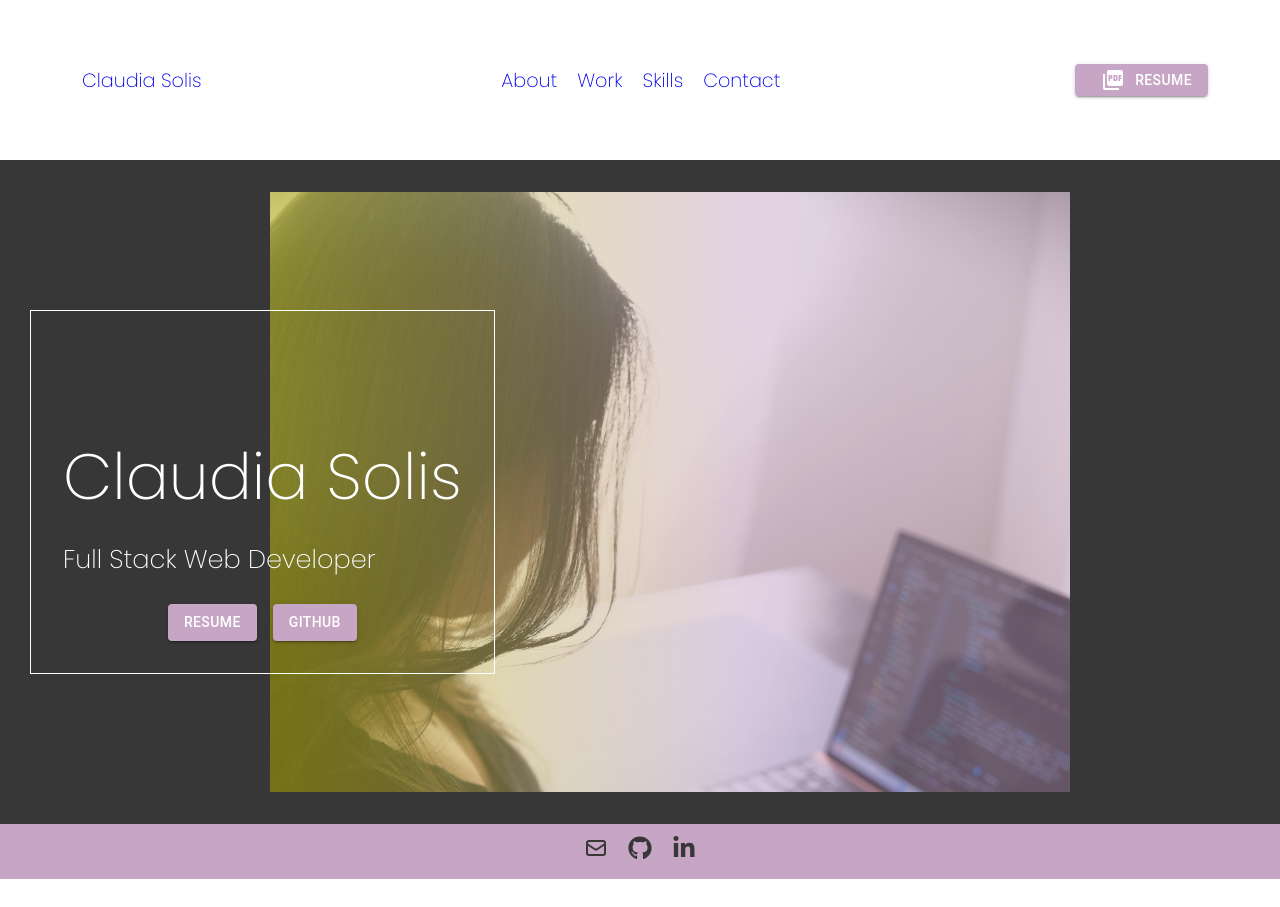
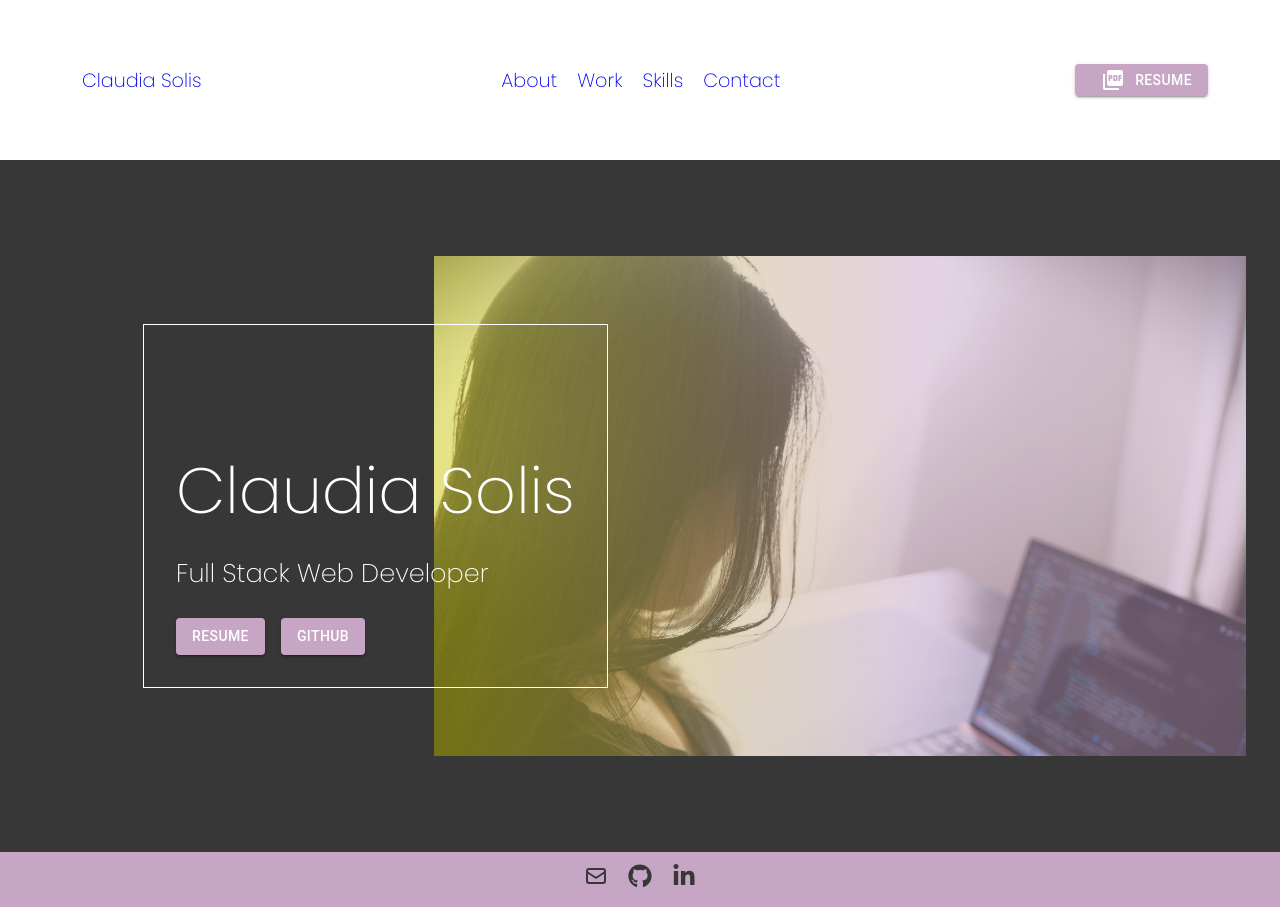
Before and after one commit to cjsolis12/claudia-solis, a React (Vite) app: page / in a window 1280 px wide. Before the commit the page ends 879 px from the top, so only its background shows below. Built offline with nearby package versions, Linux system fonts and the light colour scheme.

Commit message:
fixed position for hero image

```diff
--- a/src/index.css
+++ b/src/index.css
@@ -39,15 +39,19 @@ a {
   position: relative;
   background-color: #373737;
   z-index: 0;
+  width: 100vw;
+  display: flex;
+  justify-content: center;
+  align-items: center;
 }
 
 .hero-container {
+  height: 500px;
+  position: relative;
+  padding: 6rem;
   display: flex;
   justify-content: center;
   align-items: center;
-  height: 50%;
-  position: relative;
-  padding: 2rem;
 }
 
 /* Center Hero text/buttons */
@@ -55,10 +59,10 @@ a {
   display: flex;
   flex-direction: column;
   justify-content: center;
-  align-items: center;
+
   color: #fff;
   padding: 2rem;
-  left: 30px;
+  left: 5px;
   z-index: 2;
   position: absolute;
   border: 1px solid #fff;
@@ -78,11 +82,14 @@ a {
 
 /* Header image with color effect */
 .image {
-  width: 800px;
-  height: 600px;
+  width: 100%;
+  height: 100%;
+  background-size: contain;
+  background-repeat: no-repeat;
+  background-position: center;
   position: relative;
   z-index: -1;
-  right: -30px;
+  right: -200px;
 }
 
 .image img {
@@ -120,9 +127,11 @@ a {
 
   .overlay-text {
     text-align: center;
+    display: flex;
+    align-items: center;
     position: absolute;
     border: none;
-    top: 70%;
+    top: 50%;
     left: 50%;
     transform: translate(-50%, -50%);
     color: #fff;
--- a/src/pages/Home.jsx
+++ b/src/pages/Home.jsx
@@ -7,7 +7,6 @@ import about from "../../src/assets/about.jpg";
 import work1 from "../../src/assets/fierce.jpg";
 import contact from "../../src/assets/hello.jpg";
 import resume from "../../src/assets/resume.jpg";
-
 
 export default function Home() {
   const [headerImage, setHeaderImage] = React.useState(work1);
@@ -50,7 +49,7 @@ export default function Home() {
               <p>Full Stack Web Developer</p>
             </div>
             <div>
-            <Stack direction="row" spacing={2} alignItems="center" >
+              <Stack direction="row" spacing={2} alignItems="center">
                 <Button
                   variant="contained"
                   sx={{
@@ -75,7 +74,6 @@ export default function Home() {
           <div className="image">
             <div className="image-overlay"></div>
             <img src={headerImage} alt="Header Image" />
-
           </div>
         </div>
       </div>
```
Lines whose indentation alone changed are shown as unchanged.
